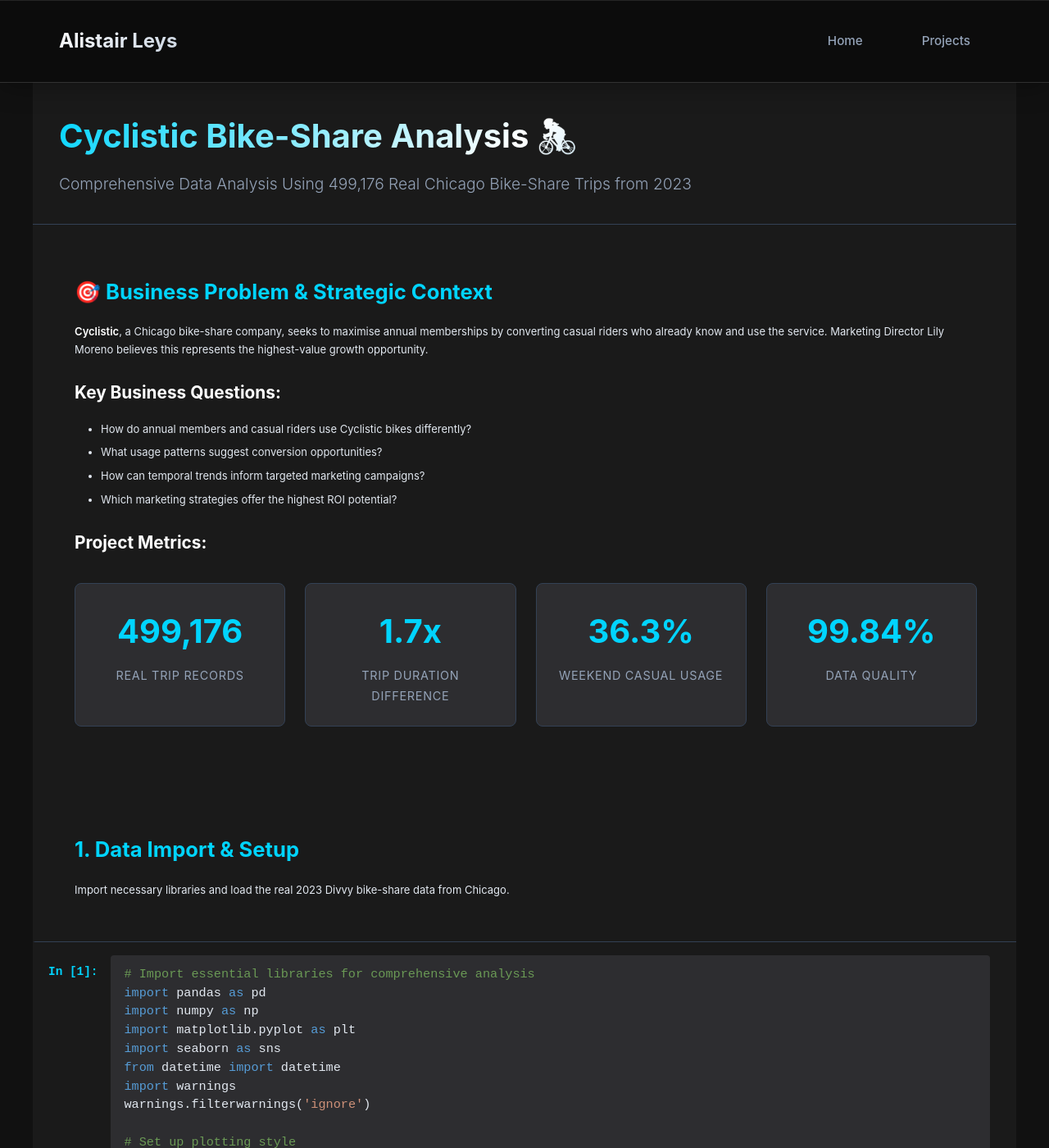
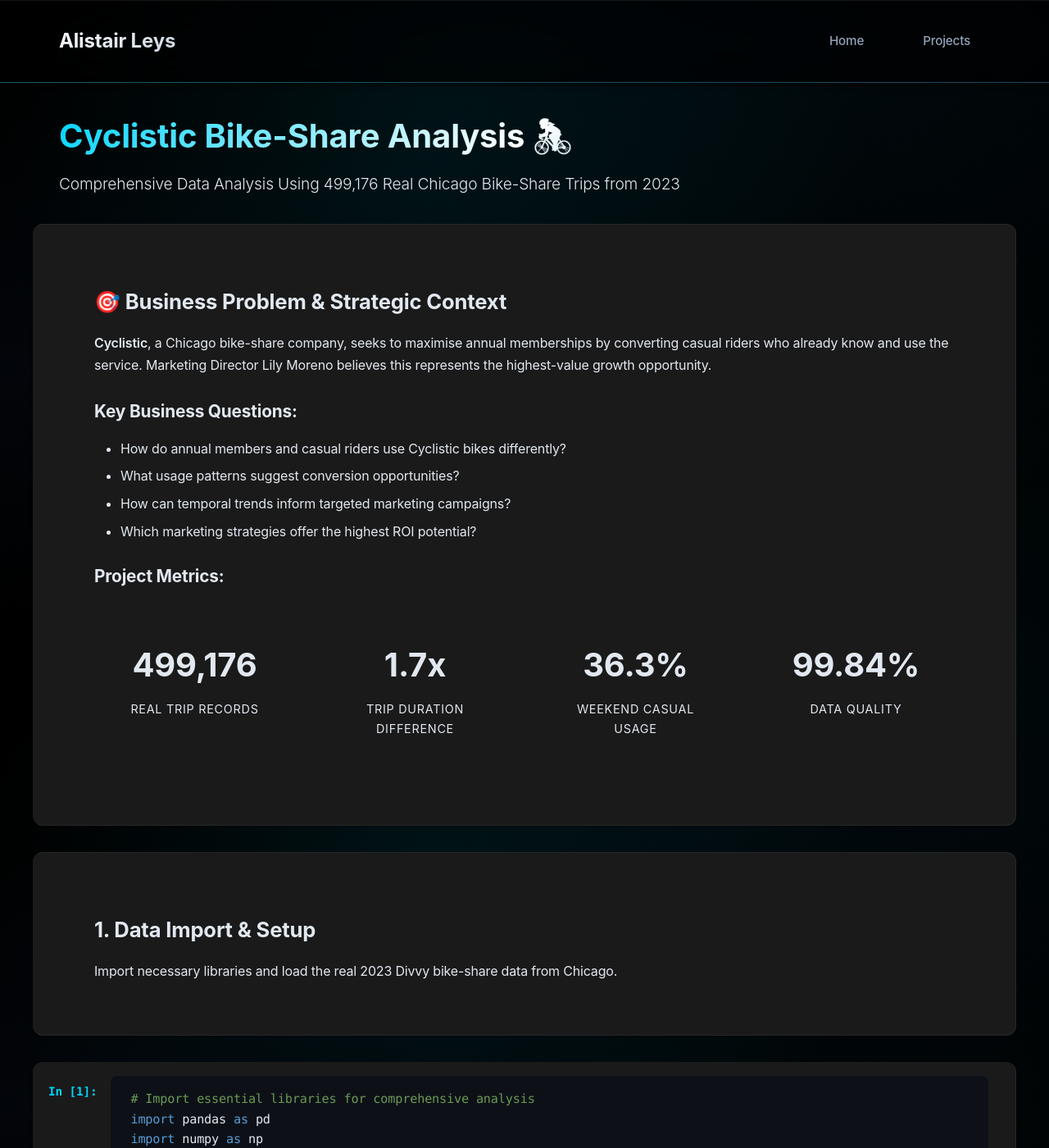
Before and after one commit to AlistairLeys/alistairleys.github.io, a Jekyll site: the page projects/cyclistic/index.html, which Jekyll copies as it is, in a window 1280 px wide and 1400 px high. Shown: the whole window at 82% size. Built offline with Jekyll 4.4.1, drawn with Linux system fonts in a browser that asks for light colours; nearby versions of some CDN libraries.

Commit message:
Apply modern design system to notebook pages while preserving Jupyter styling
Enhanced Cyclistic page:
- Applied complete design system (gradients, shadows, spacing, colors)
- Enhanced glassmorphism header with blur 24px
- Modern navigation with underline-from-center animations
- Jupyter cell styling improvements:
  - Cards with hover effects (lift + shadow)
  - Enhanced code blocks with GitHub dark theme colors
  - Input/Output areas with proper borders and spacing
  - Monaco/Menlo monospace fonts for better code readability
  - Accent color prompts (cyan for input, blue for output)

Enhanced Diabetes page:
- Updated code blocks with modern card design
- Hover effects: border color change + lift animation
- 'Python' label indicator in top-right
- GitHub-style output backgrounds (#161b22)
- Left accent borders (cyan input, blue output)
- Consistent shadows and border radius

Both pages now have:
- Beautiful gradient mesh backgrounds
- Modern micro-interactions
- Professional Jupyter notebook aesthetic
- Consistent design with home/projects pages
- Enhanced readability for code and outputs

```diff
--- a/projects/cyclistic/index.html
+++ b/projects/cyclistic/index.html
@@ -6,29 +6,83 @@
     <title>Cyclistic Bike-Share Analysis | Alistair Leys - Data Science Portfolio</title>
     <link href="https://cdnjs.cloudflare.com/ajax/libs/prism/1.24.1/themes/prism-tomorrow.min.css" rel="stylesheet" />
     <style>
-        /* Jupyter Notebook Styling */
+        /* Enhanced Design System - Matches Portfolio */
         :root {
-            --jp-ui-font-scale-factor: 1.2;
-            --jp-ui-font-size0: 0.83333em;
-            --jp-ui-font-size1: 13px;
-            --jp-ui-font-size2: 1.2em;
-            --jp-ui-font-size3: 1.44em;
+            /* Enhanced Color System */
+            --bg-primary: #000000;
+            --bg-secondary: #0a0a0a;
+            --bg-tertiary: #111111;
+            --bg-elevated: #1a1a1a;
+            --bg-card: rgba(255, 255, 255, 0.03);
+            --bg-hover: rgba(255, 255, 255, 0.06);
 
-            --jp-content-font-color1: #ffffff;
-            --jp-content-font-color2: #e2e8f0;
-            --jp-content-font-color3: #94a3b8;
+            --text-primary: #ffffff;
+            --text-secondary: #e2e8f0;
+            --text-muted: #94a3b8;
+            --text-subtle: #64748b;
 
-            --jp-layout-color0: #111111;
-            --jp-layout-color1: #1a1a1a;
-            --jp-layout-color2: #2d2d30;
-            --jp-layout-color3: #383838;
+            /* Refined Accent Palette */
+            --accent-primary: #00d4ff;
+            --accent-secondary: #0ea5e9;
+            --accent-tertiary: #3b82f6;
+            --accent-glow: rgba(0, 212, 255, 0.4);
 
-            --jp-border-color0: #e1e5e9;
-            --jp-border-color1: #334155;
-            --jp-border-color2: #475569;
+            /* Enhanced Border System */
+            --border-primary: rgba(255, 255, 255, 0.06);
+            --border-secondary: rgba(255, 255, 255, 0.12);
+            --border-accent: rgba(0, 212, 255, 0.4);
 
-            --jp-brand-color1: #00d4ff;
-            --jp-accent-color1: #0ea5e9;
+            /* Advanced Shadow System */
+            --shadow-sm: 0 1px 2px 0 rgba(0, 0, 0, 0.4);
+            --shadow-md: 0 4px 6px -1px rgba(0, 0, 0, 0.4), 0 2px 4px -1px rgba(0, 0, 0, 0.3);
+            --shadow-lg: 0 10px 15px -3px rgba(0, 0, 0, 0.5), 0 4px 6px -2px rgba(0, 0, 0, 0.4);
+            --shadow-xl: 0 20px 25px -5px rgba(0, 0, 0, 0.6), 0 10px 10px -5px rgba(0, 0, 0, 0.4);
+            --shadow-2xl: 0 25px 50px -12px rgba(0, 0, 0, 0.7);
+            --shadow-glow: 0 0 30px rgba(0, 212, 255, 0.2), 0 0 60px rgba(0, 212, 255, 0.1);
+            --shadow-glow-strong: 0 0 40px rgba(0, 212, 255, 0.3), 0 0 80px rgba(0, 212, 255, 0.15);
+
+            /* Enhanced Gradients */
+            --gradient-primary: linear-gradient(135deg, #00d4ff 0%, #0ea5e9 50%, #3b82f6 100%);
+            --gradient-surface: linear-gradient(135deg, rgba(255, 255, 255, 0.03) 0%, rgba(255, 255, 255, 0.01) 100%);
+            --gradient-text: linear-gradient(135deg, #ffffff 0%, #e2e8f0 50%, #cbd5e1 100%);
+            --gradient-border: linear-gradient(135deg, rgba(0, 212, 255, 0.3), rgba(14, 165, 233, 0.3));
+            --gradient-mesh: radial-gradient(at 40% 20%, rgba(0, 212, 255, 0.08) 0%, transparent 50%),
+                             radial-gradient(at 80% 0%, rgba(14, 165, 233, 0.06) 0%, transparent 50%),
+                             radial-gradient(at 0% 50%, rgba(59, 130, 246, 0.04) 0%, transparent 50%),
+                             radial-gradient(at 80% 100%, rgba(0, 212, 255, 0.05) 0%, transparent 50%);
+
+            /* Spacing Scale - 8pt Grid */
+            --spacing-xs: 0.25rem;
+            --spacing-sm: 0.5rem;
+            --spacing-md: 1rem;
+            --spacing-lg: 1.5rem;
+            --spacing-xl: 2rem;
+            --spacing-2xl: 3rem;
+            --spacing-3xl: 4rem;
+            --spacing-4xl: 6rem;
+
+            /* Modern Border Radius */
+            --border-radius-xs: 4px;
+            --border-radius-sm: 8px;
+            --border-radius-md: 12px;
+            --border-radius-lg: 16px;
+            --border-radius-xl: 24px;
+            --border-radius-2xl: 32px;
+            --border-radius-full: 9999px;
+
+            /* Enhanced Animation System */
+            --transition-fast: 0.15s cubic-bezier(0.4, 0, 0.2, 1);
+            --transition-normal: 0.25s cubic-bezier(0.4, 0, 0.2, 1);
+            --transition-slow: 0.4s cubic-bezier(0.4, 0, 0.2, 1);
+
+            /* Z-Index Scale */
+            --z-fixed: 1030;
+
+            /* Jupyter Notebook Specific Colors */
+            --jp-cell-bg: #1a1a1a;
+            --jp-code-bg: #0d1117;
+            --jp-output-bg: #161b22;
+            --jp-border: rgba(255, 255, 255, 0.1);
         }
 
         * {
@@ -39,28 +93,51 @@
 
         body {
             font-family: -apple-system, BlinkMacSystemFont, 'Segoe UI', Helvetica, Arial, sans-serif;
-            font-size: var(--jp-ui-font-size1);
+            font-size: 1rem;
             line-height: 1.7;
-            color: var(--jp-content-font-color2);
-            background: var(--jp-layout-color0);
+            color: var(--text-secondary);
+            background: var(--bg-primary);
+            background-image: var(--gradient-mesh);
+            background-attachment: fixed;
+            font-weight: 400;
+            letter-spacing: -0.011em;
+            -webkit-font-smoothing: antialiased;
+            -moz-osx-font-smoothing: grayscale;
             margin: 0;
             padding: 0;
             padding-top: 100px;
         }
 
-        /* Fixed Header with Enhanced Glass Effect - Matches Home Page */
+        /* Header - Enhanced Glassmorphism */
         header {
             position: fixed;
             top: 0;
             left: 0;
             right: 0;
-            background: rgba(10, 10, 10, 0.6);
-            backdrop-filter: blur(20px) saturate(180%);
-            -webkit-backdrop-filter: blur(20px) saturate(180%);
-            border-bottom: 1px solid rgba(255, 255, 255, 0.15);
-            z-index: 1000;
-            box-shadow: 0 4px 30px rgba(0, 0, 0, 0.3),
-                        0 1px 0 rgba(255, 255, 255, 0.1) inset;
+            background: rgba(0, 0, 0, 0.7);
+            backdrop-filter: blur(24px) saturate(180%);
+            -webkit-backdrop-filter: blur(24px) saturate(180%);
+            border-bottom: 1px solid var(--border-secondary);
+            z-index: var(--z-fixed);
+            box-shadow: var(--shadow-md),
+                        0 1px 0 rgba(255, 255, 255, 0.08) inset;
+            transition: all var(--transition-normal);
+        }
+
+        header::after {
+            content: '';
+            position: absolute;
+            bottom: -1px;
+            left: 0;
+            right: 0;
+            height: 1px;
+            background: var(--gradient-border);
+            opacity: 0;
+            transition: opacity var(--transition-normal);
+        }
+
+        header:hover::after {
+            opacity: 1;
         }
 
         header .header-content {
@@ -70,6 +147,7 @@
             display: flex;
             align-items: center;
             justify-content: space-between;
+            overflow: visible;
         }
 
         header .logo {
@@ -93,45 +171,59 @@
             transform: scale(1.05);
         }
 
-        /* Navigation */
+        /* Navigation - Enhanced Micro-Interactions */
         .nav {
             display: flex;
-            gap: 1.5rem;
+            gap: var(--spacing-lg);
             align-items: center;
         }
 
         .nav a {
-            color: #94a3b8;
+            color: var(--text-muted);
             text-decoration: none;
-            padding: 0.5rem 1.5rem;
-            border-radius: 12px;
-            transition: all 0.3s ease;
+            padding: var(--spacing-sm) var(--spacing-lg);
+            border-radius: var(--border-radius-md);
+            transition: all var(--transition-normal);
             font-weight: 500;
             font-size: 0.95rem;
             position: relative;
+            overflow: hidden;
         }
 
         .nav a::before {
             content: '';
             position: absolute;
-            inset: 0;
-            border-radius: 12px;
-            background: linear-gradient(135deg, #00d4ff 0%, #0ea5e9 50%, #3b82f6 100%);
-            opacity: 0;
-            transition: opacity 0.3s ease;
-            z-index: -1;
+            bottom: 0;
+            left: 50%;
+            width: 0;
+            height: 2px;
+            background: var(--gradient-primary);
+            transform: translateX(-50%);
+            transition: width var(--transition-normal);
+            border-radius: var(--border-radius-full);
         }
 
         .nav a:hover {
-            color: #ffffff;
-            background: rgba(0, 212, 255, 0.1);
+            color: var(--text-primary);
+            background: var(--bg-hover);
+            transform: translateY(-1px);
         }
 
         .nav a:hover::before {
-            opacity: 0.1;
+            width: 80%;
         }
 
         .nav a.active {
+            color: var(--text-primary);
+            background: var(--bg-hover);
+        }
+
+        .nav a.active::before {
+            width: 80%;
+        }
+
+        /* Main Content Area */
+        main {
             color: #ffffff;
             background: rgba(0, 212, 255, 0.15);
         }
@@ -168,39 +260,45 @@
             font-weight: 300;
         }
 
-        /* Jupyter Cells */
+        /* Jupyter Notebook Cells - Enhanced Design */
         .jp-Cell {
-            background: var(--jp-layout-color1);
+            background: var(--bg-elevated);
+            border: 1px solid var(--border-primary);
             border-left: 3px solid transparent;
-            margin-bottom: 0;
-            transition: border-color 0.2s ease;
+            border-radius: var(--border-radius-md);
+            margin-bottom: var(--spacing-xl);
+            transition: all var(--transition-normal);
+            box-shadow: var(--shadow-sm);
         }
 
         .jp-Cell:hover {
-            border-left-color: var(--jp-brand-color1);
+            border-left-color: var(--accent-primary);
+            border-color: var(--border-secondary);
+            box-shadow: var(--shadow-md);
+            transform: translateY(-2px);
         }
 
         .jp-MarkdownCell {
-            padding: 1.5rem 2rem;
+            padding: var(--spacing-xl) var(--spacing-2xl);
         }
 
         .jp-CodeCell {
-            border-top: 1px solid var(--jp-border-color1);
-            border-bottom: 1px solid var(--jp-border-color1);
+            border-top: none;
+            border-bottom: none;
         }
 
-        /* Input Area */
+        /* Input Area - Code Cells */
         .jp-InputArea {
             display: flex;
-            padding: 1rem 0;
+            padding: var(--spacing-md) 0;
         }
 
         .jp-InputPrompt {
             min-width: 80px;
-            padding: 0.5rem 1rem;
-            color: var(--jp-brand-color1);
-            font-family: 'Courier New', monospace;
-            font-weight: bold;
+            padding: var(--spacing-sm) var(--spacing-md);
+            color: var(--accent-primary);
+            font-family: 'Monaco', 'Menlo', 'Ubuntu Mono', 'Consolas', 'Courier New', monospace;
+            font-weight: 600;
             font-size: 0.9rem;
             text-align: right;
             flex-shrink: 0;
@@ -208,41 +306,42 @@
 
         .jp-CodeMirrorEditor {
             flex: 1;
-            background: var(--jp-layout-color2);
-            border-radius: 4px;
-            margin-right: 2rem;
+            background: var(--jp-code-bg);
+            border-radius: var(--border-radius-sm);
+            margin-right: var(--spacing-xl);
+            border: 1px solid rgba(255, 255, 255, 0.05);
         }
 
         .jp-Editor {
-            padding: 0.75rem 1rem;
+            padding: var(--spacing-md) var(--spacing-lg);
         }
 
         .jp-Editor pre {
             margin: 0;
-            font-family: 'Courier New', monospace;
+            font-family: 'Monaco', 'Menlo', 'Ubuntu Mono', 'Consolas', 'Courier New', monospace;
             font-size: 0.95rem;
-            line-height: 1.5;
-            color: var(--jp-content-font-color2);
+            line-height: 1.6;
+            color: var(--text-secondary);
         }
 
         .jp-Editor code {
-            font-family: 'Courier New', monospace;
+            font-family: 'Monaco', 'Menlo', 'Ubuntu Mono', 'Consolas', 'Courier New', monospace;
             background: transparent;
             color: inherit;
         }
 
-        /* Output Area */
+        /* Output Area - Results */
         .jp-OutputArea {
             display: flex;
-            margin-top: 0.5rem;
+            margin-top: var(--spacing-sm);
         }
 
         .jp-OutputPrompt {
             min-width: 80px;
-            padding: 0.5rem 1rem;
-            color: var(--jp-accent-color1);
-            font-family: 'Courier New', monospace;
-            font-weight: bold;
+            padding: var(--spacing-sm) var(--spacing-md);
+            color: var(--accent-secondary);
+            font-family: 'Monaco', 'Menlo', 'Ubuntu Mono', 'Consolas', 'Courier New', monospace;
+            font-weight: 600;
             font-size: 0.9rem;
             text-align: right;
             flex-shrink: 0;
@@ -250,11 +349,12 @@
 
         .jp-OutputArea-output {
             flex: 1;
-            background: var(--jp-layout-color0);
-            padding: 0.75rem 1rem;
-            margin-right: 2rem;
-            border-radius: 4px;
-            font-family: 'Courier New', monospace;
+            background: var(--jp-output-bg);
+            padding: var(--spacing-md) var(--spacing-lg);
+            margin-right: var(--spacing-xl);
+            border-radius: var(--border-radius-sm);
+            border: 1px solid rgba(255, 255, 255, 0.05);
+            font-family: 'Monaco', 'Menlo', 'Ubuntu Mono', 'Consolas', 'Courier New', monospace;
             font-size: 0.9rem;
             color: var(--jp-content-font-color2);
         }
```
Also changed, not shown: projects/diabetes/index.html (+39 -24 lines).
